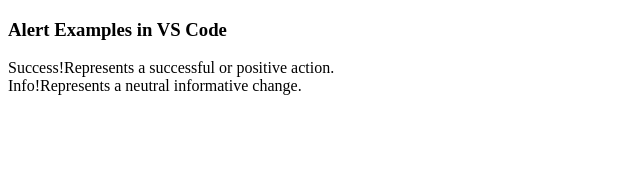
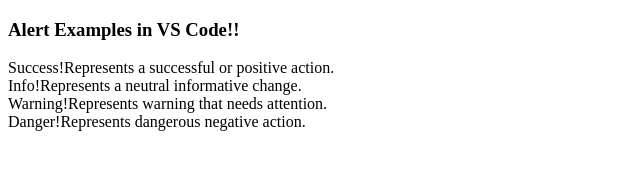
Before and after one commit to SzabolcsBeko/vscode-on-github, a plain HTML site: page index.html in a window 1280 px wide. Shown: the whole page, without its empty margins (0-640 px from the left). Drawn offline with Linux system fonts and the light colour scheme.

Commit message:
new chnages are added

```diff
--- a/index.html
+++ b/index.html
@@ -1,12 +1,14 @@
 <!DOCTYPE html>
 <html lang="en">
 <head>
-    <title>Alert Examples</title>
+    <title>Alert Examples!!</title>
     <meta charset="UTF-8">
 </head>
 <body>
-    <h3>Alert Examples in VS Code</h3>
+    <h3>Alert Examples in VS Code!!</h3>
     <strogn>Success!</strogn>Represents a successful or positive action.</br>
     <strogn>Info!</strogn>Represents a neutral informative change.</br>
+    <strogn>Warning!</strogn>Represents warning that needs attention.</br>
+    <strogn>Danger!</strogn>Represents dangerous negative action.</br>
 </body>
 </html>
```
